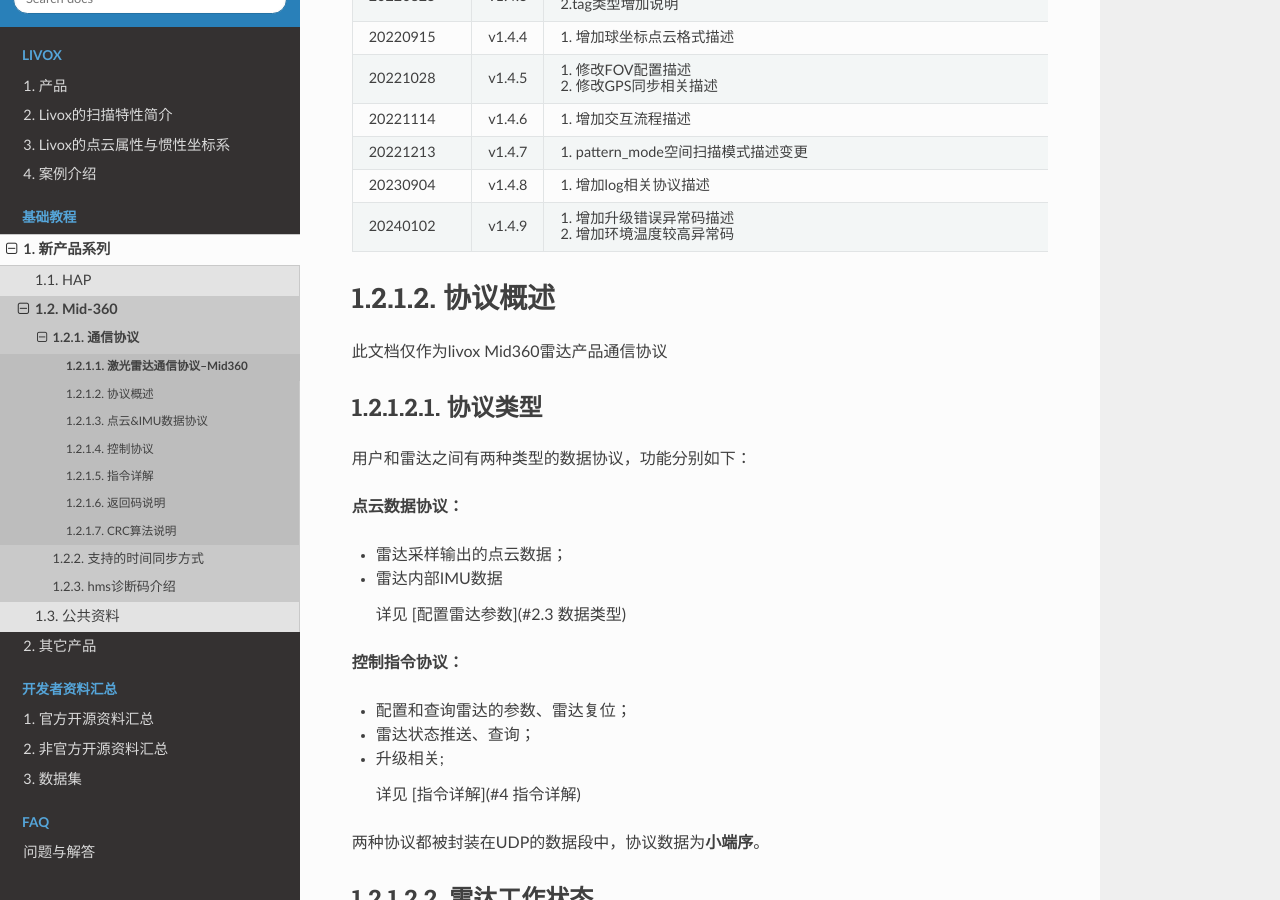
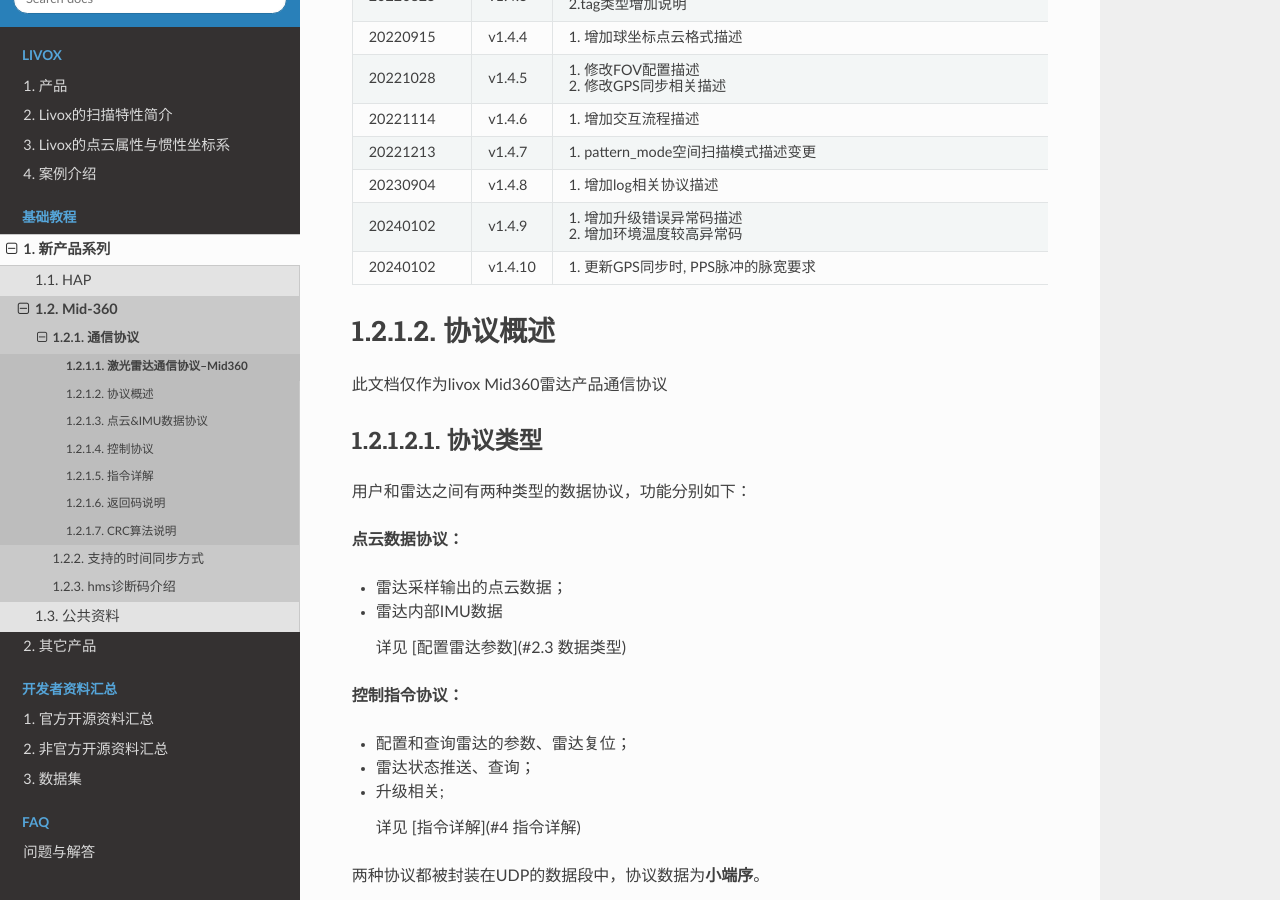
Before and after one commit to Livox-SDK/livox_wiki_cn, a Sphinx documentation site: the page built from source/tutorials/new_product/mid360/livox_eth_protocol_mid360.md, in a window 1280 px wide and 900 px high, scrolled down 509 px. Built offline with Sphinx 7.4.7 and the Read the Docs theme 2.0.0, drawn with Linux system fonts in a browser that asks for light colours.

Commit message:
更新GPS同步时, PPS脉冲的脉宽要求

```diff
--- a/source/tutorials/new_product/mid360/livox_eth_protocol_mid360.md
+++ b/source/tutorials/new_product/mid360/livox_eth_protocol_mid360.md
@@ -18,7 +18,8 @@
 | 20221114         | v1.4.6   | 1. 增加交互流程描述                                          |
 | 20221213         | v1.4.7   | 1. pattern_mode空间扫描模式描述变更                             |
 | 20230904         | v1.4.8   | 1. 增加log相关协议描述                                          |
-| 20240102         | v1.4.9   | 1. 增加升级错误异常码描述<br/>2. 增加环境温度较高异常码           |
+| 20240102         | v1.4.9   | 1. 增加升级错误异常码描述<br/>2. 增加环境温度较高异常码         |
+| 20240102         | v1.4.10  | 1. 更新GPS同步时, PPS脉冲的脉宽要求                             |
 
 # 协议概述
 
```
